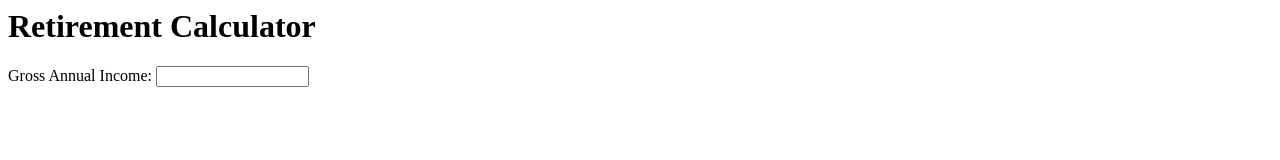
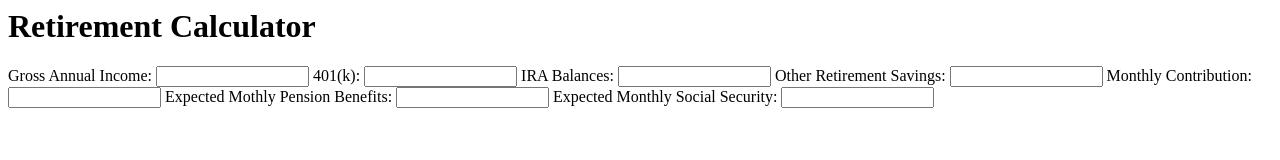
Before and after one commit to minimum-viable-product/Retirement-Calculator, a plain HTML site: page www/index.html in a window 1280 px wide. Drawn offline with Linux system fonts and the light colour scheme.

Commit message:
Add input fields for retirement savings calculator

```diff
--- a/www/index.html
+++ b/www/index.html
@@ -2,4 +2,10 @@
 
 <form>
     <label>Gross Annual Income: <input type="text" id="annual_gross" name="annual_gross" size="16" /></label>
+    <label>401(k): <input type="text" id="four01k" name="four01k" size="16" /></label>
+    <label>IRA Balances: <input type="text" id="ira" name="ira" size="16" /></label>
+    <label>Other Retirement Savings: <input type="text" id="other_savings" name="other_savings" size="16" /></label>
+    <label>Monthly Contribution: <input type="text" id="monthly_contribution" name="monthly_contribution" size="16" /></label>
+    <label>Expected Mothly Pension Benefits: <input type="text" id="monthly_pension" name="monthly_pension" size="16" /></label>
+    <label>Expected Monthly Social Security: <input type="text" id="monthly_ssi" name="monthly_ssi" size="16" /></label>
 </form>
```
